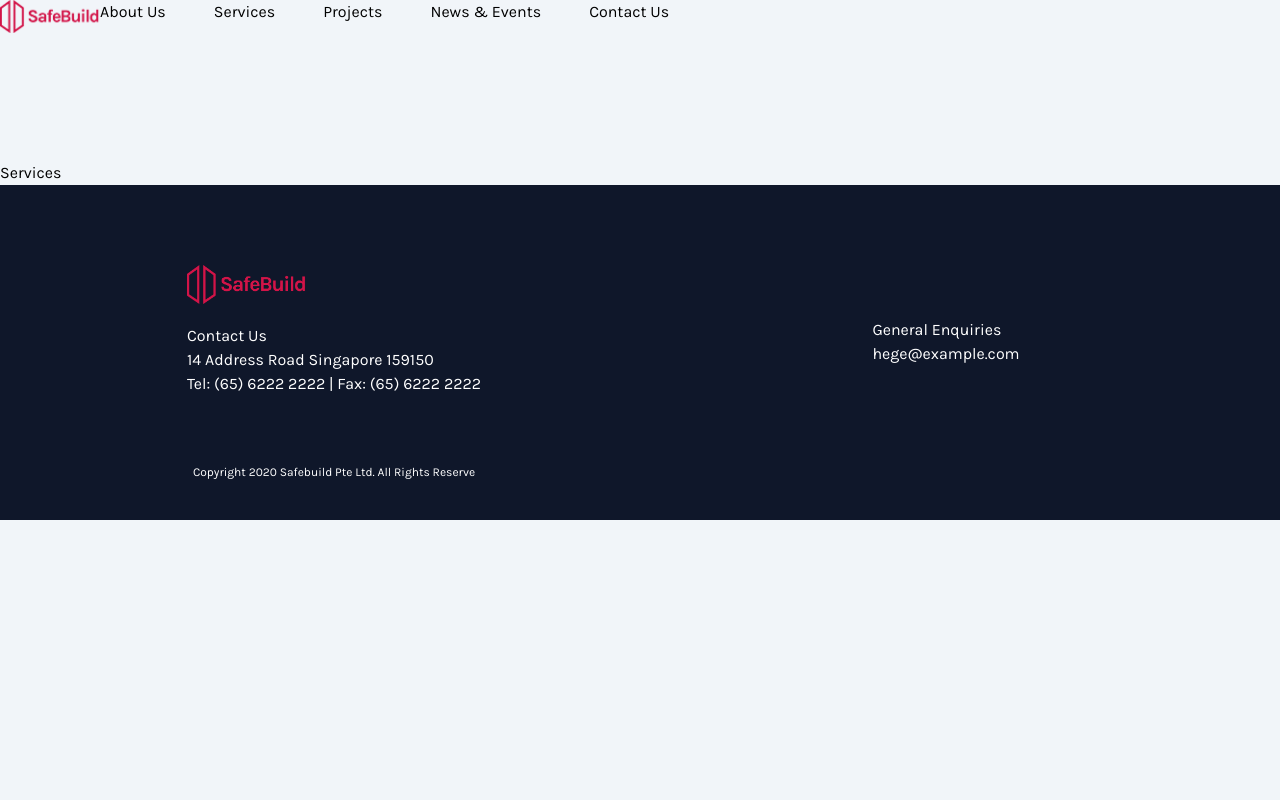
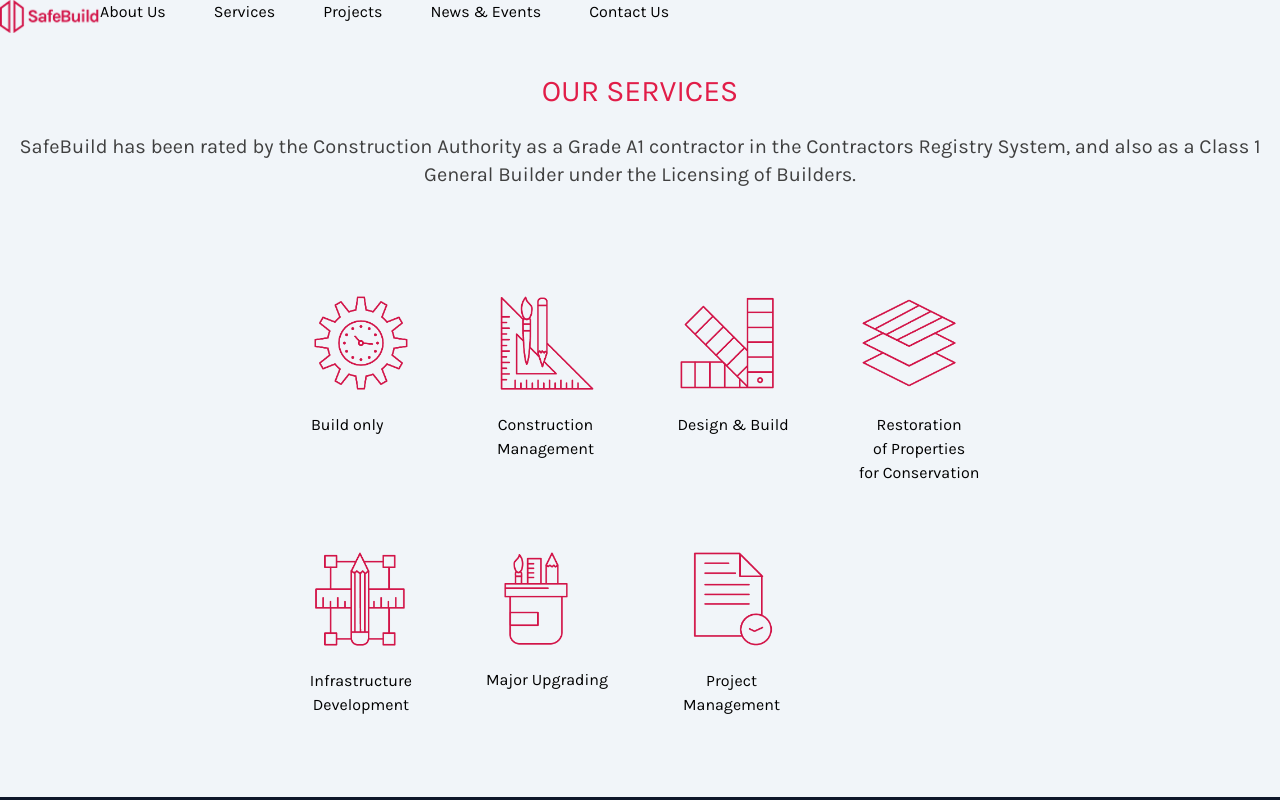
Before and after one commit to francesjgonzales/safebuild, a Next.js app: page /offered-services in a window 1280 px wide. Shown: the top 800 px of the page. Built offline with nearby package versions, Linux system fonts and the light colour scheme.

Commit message:
added services content

```diff
--- a/src/app/offered-services/page.tsx
+++ b/src/app/offered-services/page.tsx
@@ -1,11 +1,106 @@
 import React from "react";
+import Image from "next/image";
 
 const page = () => {
   return (
     <div>
-      <div className="articles">
-        <h1>Services</h1>
-      </div>
+      <section className="one-col">
+        <p className="header">Our Services</p>
+        <p className="header__paragraph">
+          SafeBuild has been rated by the Construction Authority as a Grade A1
+          contractor in the Contractors Registry System, and also as a Class 1
+          General Builder under the Licensing of Builders.
+        </p>
+
+        <div className="four-col">
+          <div className="place-items-baseline">
+            <Image
+              src="/assets/buildOnly.png"
+              width={100}
+              height={100}
+              alt="Build Icon"
+            />
+            <div className="pt-5">
+              <p className="text-center">Build only</p>
+            </div>
+          </div>
+          <div className="place-items-baseline">
+            <Image
+              src="/assets/construction.png"
+              width={100}
+              height={100}
+              alt="Construction Icon"
+            />
+            <div className="pt-5">
+              <p className="text-center">
+                Construction <br />
+                Management
+              </p>
+            </div>
+          </div>
+          <div className="place-items-baseline">
+            <Image
+              src="/assets/designBuild.png"
+              width={100}
+              height={100}
+              alt="Design & Build Icon"
+            />
+            <div className="pt-5">
+              <p className="text-center">Design & Build</p>
+            </div>
+          </div>
+          <div className="place-items-baseline">
+            <Image
+              src="/assets/restore.png"
+              width={100}
+              height={100}
+              alt="Restore Icon"
+            />
+            <div className="pt-5">
+              <p className="text-center">
+                Restoration <br /> of Properties <br /> for Conservation
+              </p>
+            </div>
+          </div>
+          <div className="place-items-baseline">
+            <Image
+              src="/assets/infras.png"
+              width={100}
+              height={100}
+              alt="Infrastructure Icon"
+            />
+            <div className="pt-5">
+              <p className="text-center">
+                Infrastructure <br /> Development
+              </p>
+            </div>
+          </div>
+          <div className="place-items-baseline">
+            <Image
+              src="/assets/major.png"
+              width={100}
+              height={100}
+              alt="Major upgrade Icon"
+            />
+            <div className="pt-5">
+              <p className="text-center">Major Upgrading</p>
+            </div>
+          </div>
+          <div className="place-items-baseline">
+            <Image
+              src="/assets/projMngmnt.png"
+              width={100}
+              height={100}
+              alt="Project Management Icon"
+            />
+            <div className="pt-5">
+              <p className="text-center">
+                Project <br /> Management
+              </p>
+            </div>
+          </div>
+        </div>
+      </section>
     </div>
   );
 };
--- a/src/app/projects/page.tsx
+++ b/src/app/projects/page.tsx
@@ -14,10 +14,6 @@ const page = () => {
         <ProjTabs />
       </section>
 
-      <section>
-        <Article />
-      </section>
-
       <Location />
     </div>
   );
--- a/src/components/ProjTabs.tsx
+++ b/src/components/ProjTabs.tsx
@@ -7,25 +7,17 @@ export const ProjTabs = () => {
   return (
     <Tab.Group manual>
       <Tab.List className="four-col bg-white">
-        <Tab>
-          <button className="button__outline text-[#D21448] hover:text-[#D21448] hover:bg-[#F7D7E0]">
-            Singapore
-          </button>
+        <Tab className="button__outline text-[#D21448] hover:text-[#D21448] hover:bg-[#F7D7E0] active:bg-[#D21448] active:text-white focus:bg-[#F7D7E0]">
+          Singapore
         </Tab>
-        <Tab>
-          <button className="button__outline text-[#D21448] hover:text-[#D21448] hover:bg-[#F7D7E0]">
-            Malaysia
-          </button>
+        <Tab className="button__outline text-[#D21448] hover:text-[#D21448] hover:bg-[#F7D7E0] active:bg-[#D21448] active:text-white focus:bg-[#F7D7E0]">
+          Malaysia
         </Tab>
-        <Tab>
-          <button className="button__outline text-[#D21448] hover:text-[#D21448] hover:bg-[#F7D7E0]">
-            United Kingdom
-          </button>
+        <Tab className="button__outline text-[#D21448] hover:text-[#D21448] hover:bg-[#F7D7E0] active:bg-[#D21448] active:text-white focus:bg-[#F7D7E0]">
+          United Kingdom
         </Tab>
-        <Tab>
-          <button className="button__outline text-[#D21448] hover:text-[#D21448] hover:bg-[#F7D7E0]">
-            China
-          </button>
+        <Tab className="button__outline text-[#D21448] hover:text-[#D21448] hover:bg-[#F7D7E0] active:bg-[#D21448] active:text-white focus:bg-[#F7D7E0]">
+          China
         </Tab>
       </Tab.List>
       <Tab.Panels className="bg-[#F2F2F2] py-10">
```
